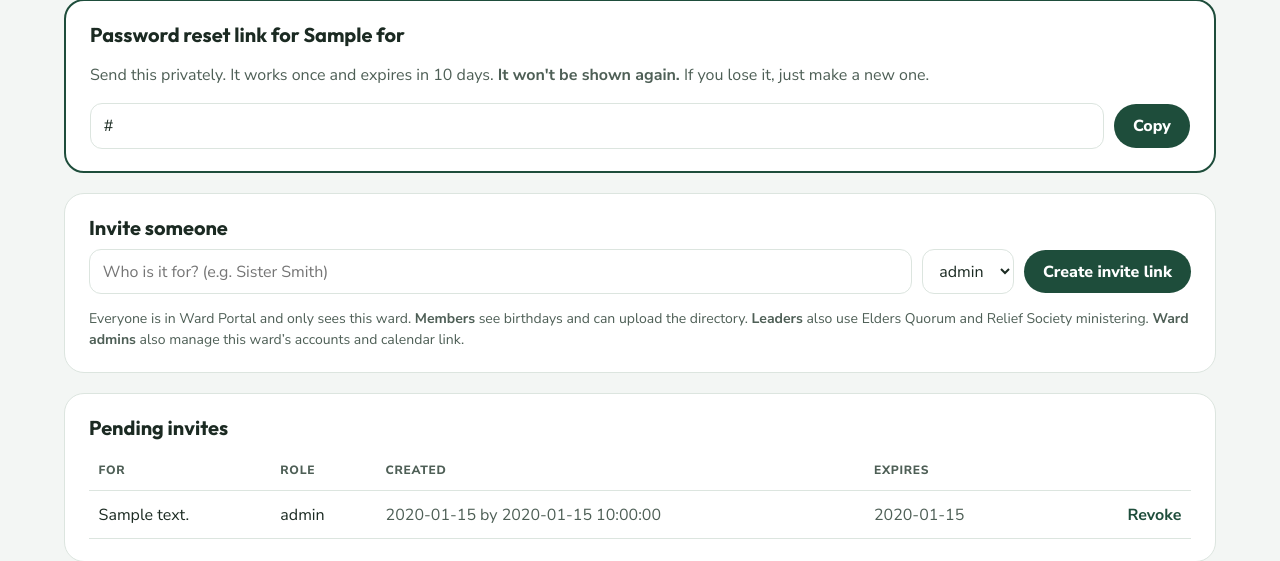
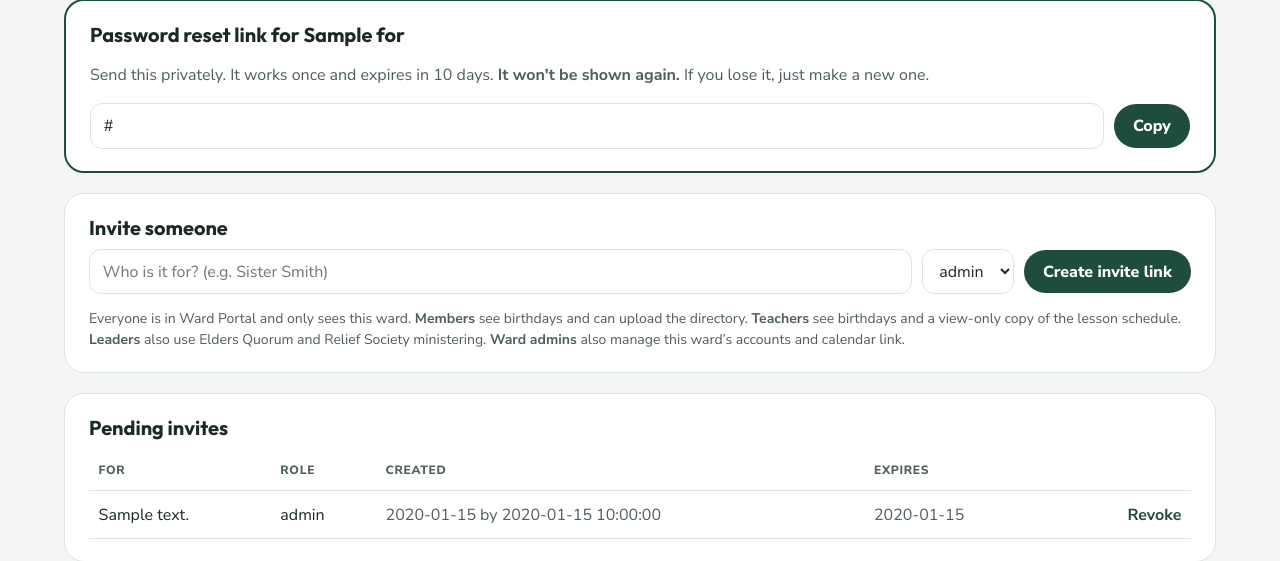
Before and after one commit to TyIsSticks/ward-portal, a FastAPI app: template app/templates/users.html in a window 1280 px wide. Shown: the part 159-720 px from the top of the page. Run offline with FastAPI, Linux system fonts and the light colour scheme; the template is opened without the code that fills it: most values are stand-ins (such as "Sample title", 1, 10 or a date in 2020).

Commit message:
Describe what teachers can see on the users page
Co-Authored-By: Claude Sonnet 5.5 <noreply@anthropic.com>

```diff
--- a/app/templates/users.html
+++ b/app/templates/users.html
@@ -26,7 +26,7 @@
     <button>Create invite link</button>
   </form>
   <p class="muted small">Everyone is in {{ ward_name }} and only sees this ward.
-     <strong>Members</strong> see birthdays and can upload the directory. <strong>Leaders</strong> also use
+     <strong>Members</strong> see birthdays and can upload the directory. <strong>Teachers</strong> see birthdays and a view-only copy of the lesson schedule. <strong>Leaders</strong> also use
      Elders Quorum and Relief Society ministering. <strong>Ward admins</strong> also manage this ward’s accounts
      and calendar link.{% if user.is_admin %} <strong>Admins</strong> manage every ward.{% endif %}</p>
 </section>
```
